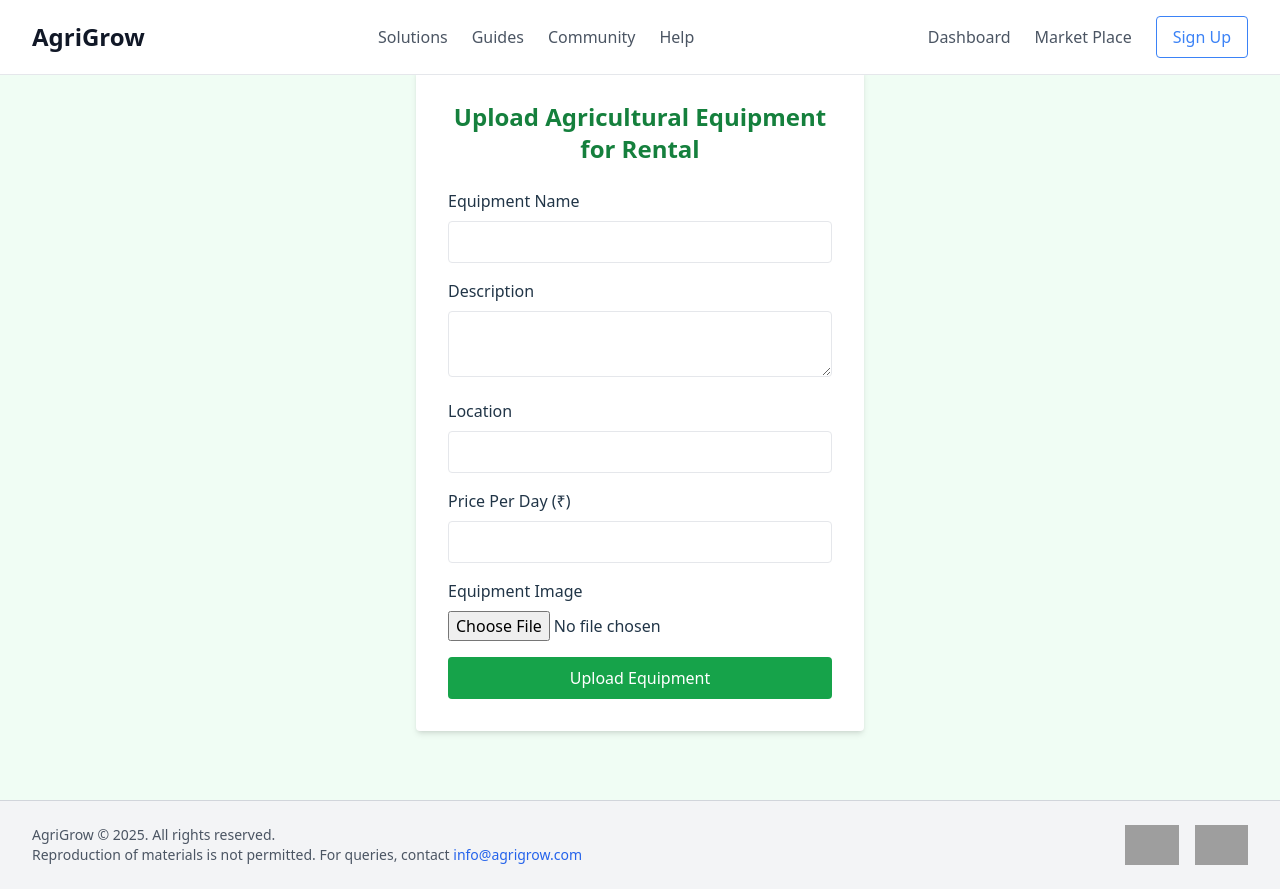
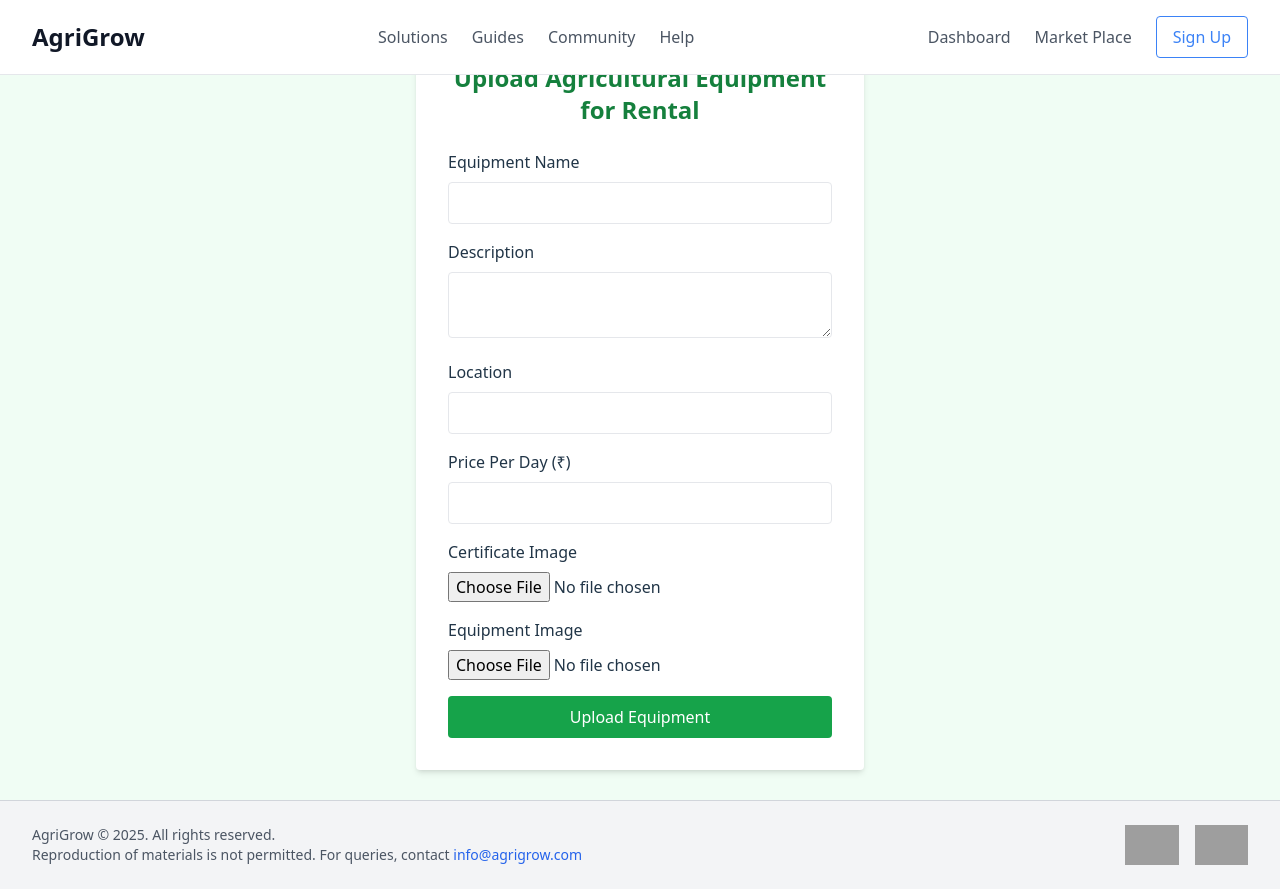
Before and after one commit to AdithyaKashyapMS-003/Hackathon, a React (Vite) app in the folder frontend/: page /marketplace/upload in a window 1280 px wide. Built offline with nearby package versions, Linux system fonts and the light colour scheme; grey boxes are pictures that could not be loaded.

Commit message:
Certification authentication

```diff
--- a/frontend/src/components/Hero.jsx
+++ b/frontend/src/components/Hero.jsx
@@ -23,9 +23,13 @@ function Hero() {
             </div>
           </div>
 
-
+          {/* Right Side Image */}
           <div className="hidden lg:block lg:w-1/2">
-
+            <img
+              src="/assets/image.png" // 🔹 change path to your actual image
+              alt="Farming illustration"
+              className="w-full h-auto rounded-xl shadow-lg"
+            />
           </div>
         </div>
       </div>
--- a/frontend/src/pages/RentalUpload.jsx
+++ b/frontend/src/pages/RentalUpload.jsx
@@ -7,18 +7,30 @@ function RentalUpload() {
     location: "",
     pricePerDay: "",
     image: null,
+    certificate: null,
   });
   const [imagePreview, setImagePreview] = useState(null);
+  const [certificatePreview, setCertificatePreview] = useState(null);
+
   const [message, setMessage] = useState("");
 
   const handleChange = (e) => {
-    if (e.target.type === "file") {
-      setFormData({ ...formData, image: e.target.files[0] });
-      setImagePreview(URL.createObjectURL(e.target.files[0]));
-    } else {
-      setFormData({ ...formData, [e.target.name]: e.target.value });
+  if (e.target.type === "file") {
+    const file = e.target.files[0];
+
+    if (e.target.name === "image") {
+      setFormData({ ...formData, image: file });
+      setImagePreview(URL.createObjectURL(file));
+    } else if (e.target.name === "certificate") {
+      setFormData({ ...formData, certificate: file });
+      setCertificatePreview(URL.createObjectURL(file));
     }
-  };
+
+  } else {
+    setFormData({ ...formData, [e.target.name]: e.target.value });
+  }
+};
+
 
   const handleSubmit = async (e) => {
     e.preventDefault();
@@ -29,6 +41,7 @@ function RentalUpload() {
     data.append("location", formData.location);
     data.append("pricePerDay", formData.pricePerDay);
     data.append("image", formData.image);
+    data.append("certificate", formData.certificate);
 
     try {
       const res = await fetch("http://localhost:3000/api/equipment/upload", {
@@ -44,6 +57,7 @@ function RentalUpload() {
           location: "",
           pricePerDay: "",
           image: null,
+          certificate: null,
         });
         setImagePreview(null);
       } else {
@@ -105,6 +119,21 @@ function RentalUpload() {
           min="1"
           required
         />
+        <label className="block mb-2 font-medium">Certificate Image</label>
+        <input
+          type="file"
+          accept="image/*"
+          className="w-full mb-4"
+          onChange={handleChange}
+          required
+        />
+        {certificatePreview && (
+          <img
+            src={certificatePreview}
+            alt="certificatePreview"
+            className="mb-4 w-32 h-32 object-cover rounded"
+          />
+        )}
         <label className="block mb-2 font-medium">Equipment Image</label>
         <input
           type="file"
@@ -119,6 +148,8 @@ function RentalUpload() {
             alt="Preview"
             className="mb-4 w-32 h-32 object-cover rounded"
           />
+
+
         )}
         <button
           type="submit"
```
Also changed, not shown: frontend/src/assets/image.png (added), 1 other file (tests, documents, lock files or other folders).
